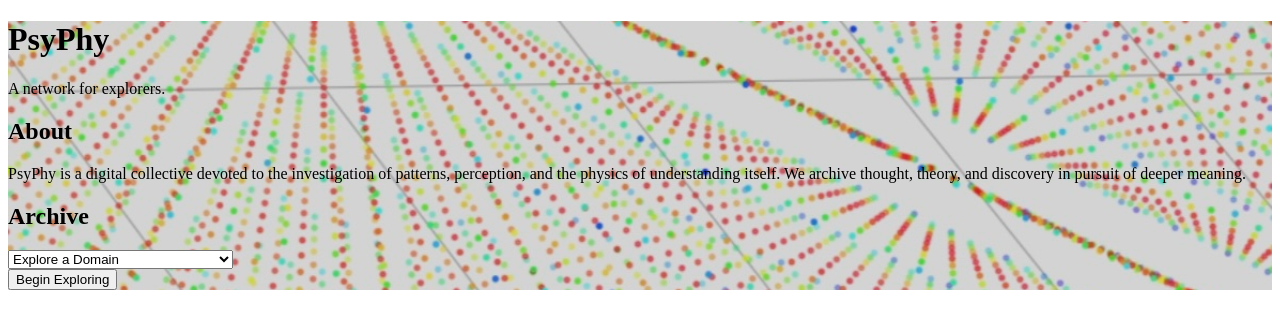
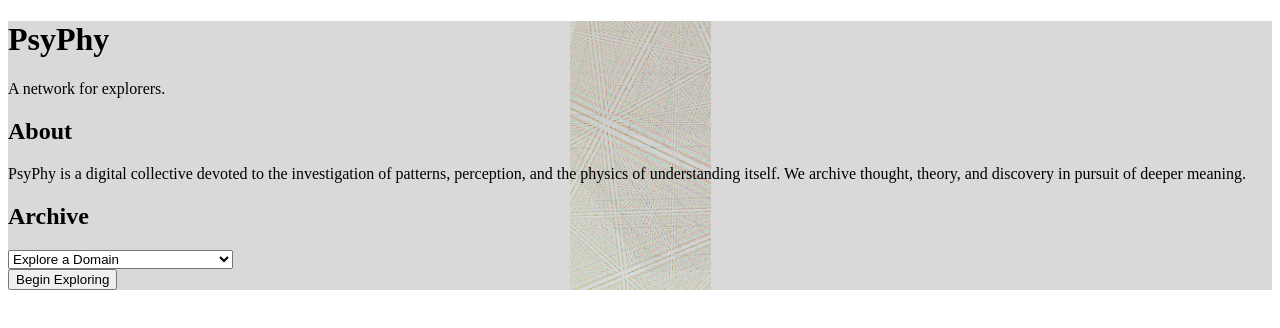
Before and after one commit to sorenrain/PsyPhy, a React (Create React App) app: page / in a window 1280 px wide. Shown: the top 328 px of the page. Built offline with nearby package versions, Linux system fonts and the light colour scheme.

Commit message:
Update PsyPhyHome.js

```diff
--- a/src/PsyPhyHome.js
+++ b/src/PsyPhyHome.js
@@ -7,8 +7,9 @@ export default function PsyPhyHome() {
       className="min-h-screen text-white px-6 py-16 bg-cover bg-center"
       style={{
         backgroundImage: "url('/book.jpeg')",
-        backgroundSize: 'cover',
+        backgroundSize: 'contain',
         backgroundPosition: 'center',
+        backgroundRepeat: 'no-repeat',
         backgroundBlendMode: 'overlay',
         backgroundColor: 'rgba(0, 0, 0, 0.15)',
       }}
```
